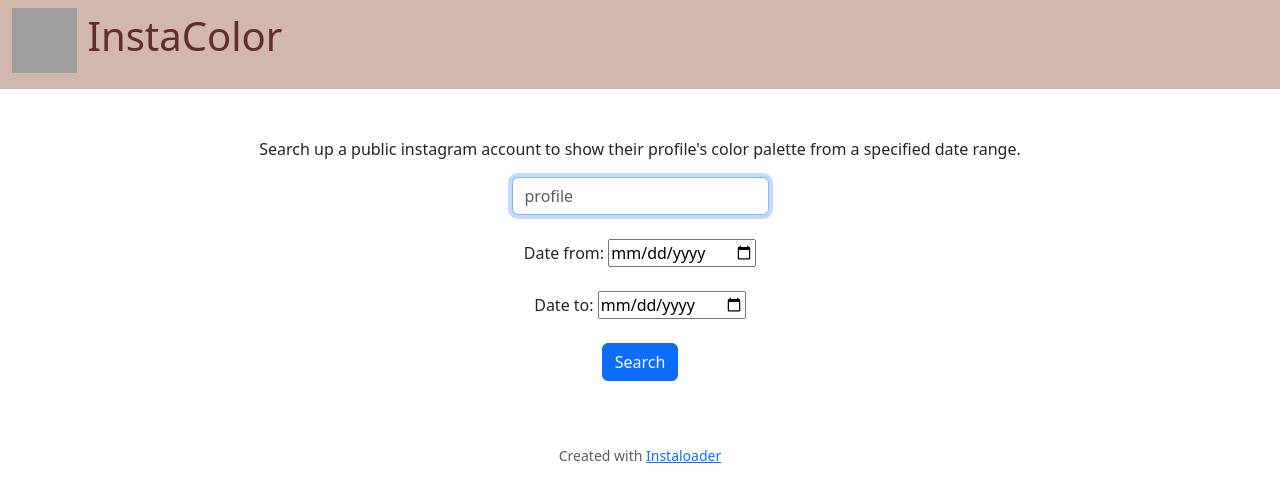
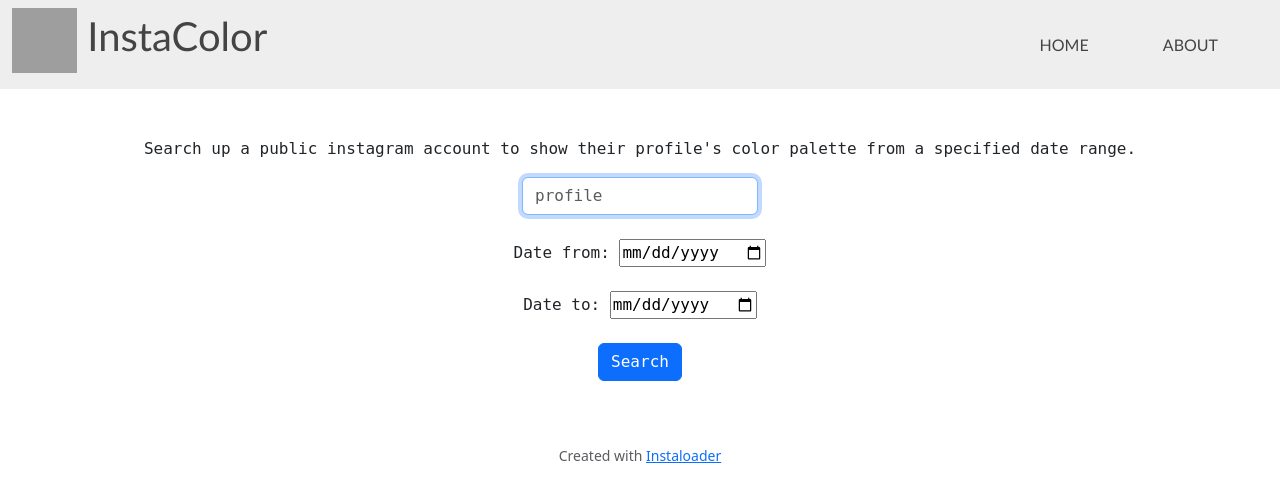
Before and after one commit to VassiliProko/InstaColor, a Flask app: page / in a window 1280 px wide. Shown: the top 502 px of the page. Run offline with Flask 3, Linux system fonts and the light colour scheme; parts of the project's set-up code (start-up, migrations or seed data) failed here and were passed over; grey boxes are pictures that could not be loaded.

Commit message:
changed css

```diff
--- a/static/styles.css
+++ b/static/styles.css
@@ -4,15 +4,45 @@
 }
 
 h1 {
-    color: #612d2d;
+    color: #444;
 }
 
 .navbar-color {
-    background-color: #d0b8ac;
+    background-color: #eeeeee;
 }
 
-.secondary-color {
-    color: #eca980;
+.navbar {
+    font-family: 'Trebuchet MS', 'Lucida Sans Unicode', 'Lucida Grande', 'Lucida Sans', Arial, sans-serif;
+}
+
+main {
+    font-family: monospace;
+}
+
+nav ul {
+    margin: 0;
+    padding: 0;
+    margin-right: 50px;
+    list-style: none;
+}
+
+nav li {
+    display: inline-block;
+    margin-left: 70px;
+
+}
+
+nav a {
+    color:#444;
+    text-decoration: none;
+    font-size: 16px;
+    text-transform: uppercase;
+    transition: letter-spacing 0.3s ease;
+    display: inline-block;
+}
+
+nav a:hover {
+    letter-spacing: 1px;
 }
 
 #colorDisplay {
@@ -42,7 +72,7 @@ div.box-collective {
     top: 20px;
     left: 50%;
     transform: translateX(-50%);
-    background-color: #569233;
+    background-color: #444;
     color: #fff;
     padding: 10px;
     border-radius: 5px;
--- a/templates/layout.html
+++ b/templates/layout.html
@@ -22,6 +22,12 @@
                     <img src="https://upload.wikimedia.org/wikipedia/commons/thumb/a/a5/Instagram_icon.png/800px-Instagram_icon.png?20200512141346" alt="Instagram Logo" width="65" height="65">
                     InstaColor
                 </h1>
+                <nav>
+                    <ul>
+                        <li><a href="/">Home</a></li>
+                        <li><a href="#">About</a></li>
+                    </ul>
+                </nav>
             </div>
         </nav>
         <main class="container py-5 text-center">
```
